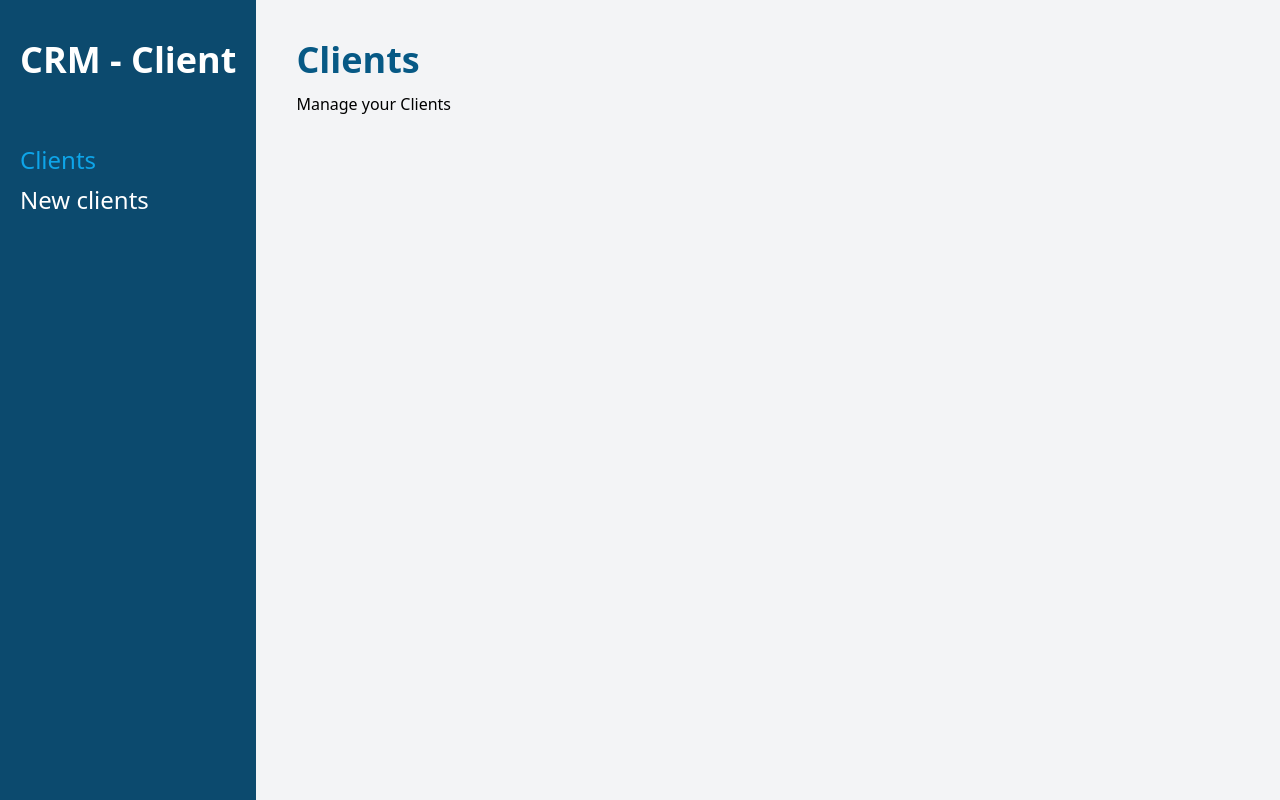
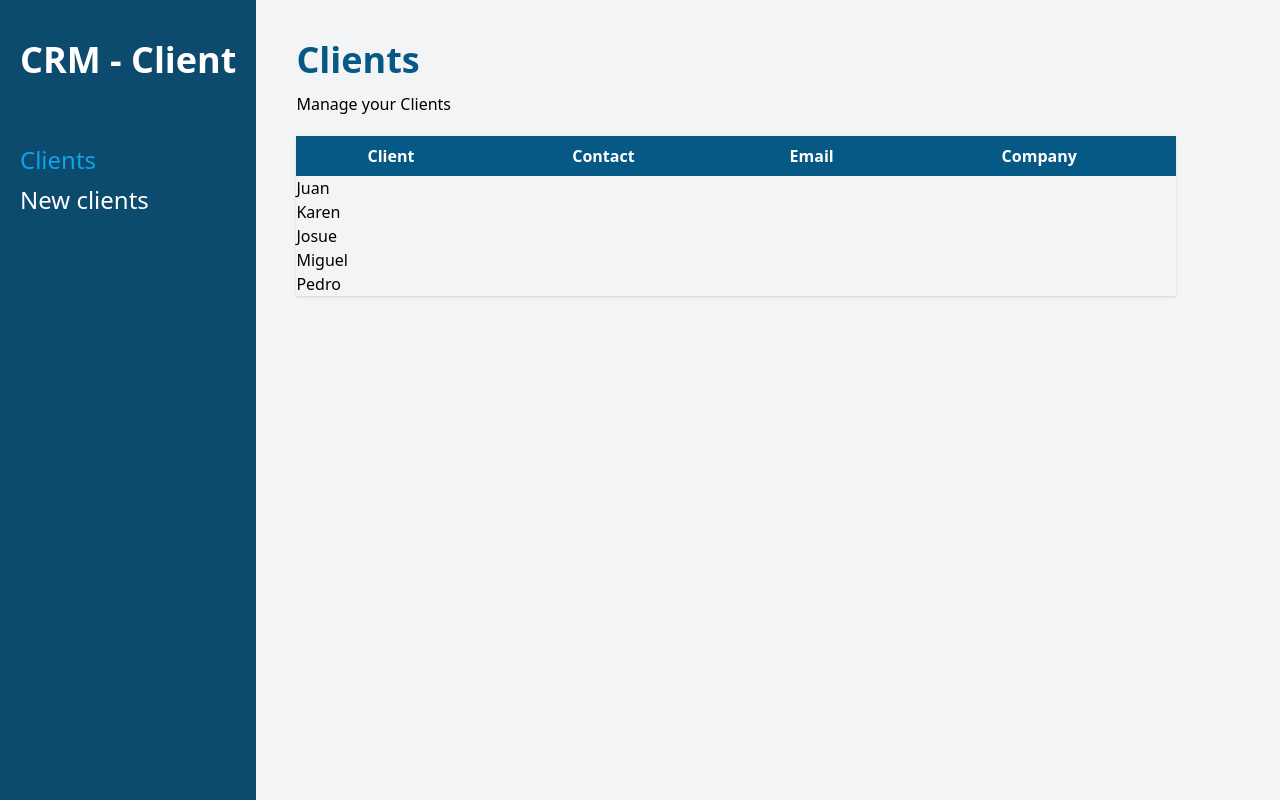
Before and after one commit to ericseparovic/customer-crm-adm, a React (Vite) app: page / in a window 1280 px wide. Built offline with nearby package versions, Linux system fonts and the light colour scheme.

Commit message:
Add client component

```diff
--- /dev/null
+++ b/src/components/Client.jsx
@@ -0,0 +1,6 @@
+function Client({ client }) {
+	const { name } = client;
+	return <tr className='p-2'>{name}</tr>;
+}
+
+export default Client;
--- a/src/main.jsx
+++ b/src/main.jsx
@@ -11,11 +11,10 @@ const router = createBrowserRouter([
 		path: '/',
 		element: <Layout />,
 		children: [
-			{ index: true, element: <Index /> },
+			{ index: true, element: <Index />, loader: clientsLoader },
 			{
 				path: '/clients/new',
 				element: <NewClient />,
-				loader: clientsLoader,
 			},
 		],
 	},
--- a/src/pages/Index.jsx
+++ b/src/pages/Index.jsx
@@ -1,52 +1,73 @@
 import { useLoaderData } from 'react-router-dom';
+import Client from '../components/Client';
 
 export function loader() {
 	const clients = [
 		{
 			id: 1,
-			nombre: 'Juan',
-			telefono: 102013313,
-			email: 'juan@juan.com',
-			empresa: 'Codigo Con Juan',
+			name: 'Juan',
+			phone: 102013313,
+			email: 'juan@accesa.com',
+			company: 'Accesa',
 		},
 		{
 			id: 2,
-			nombre: 'Karen',
-			telefono: 138198313,
-			email: 'karen@juan.com',
-			empresa: 'Codigo Con Juan',
+			name: 'Karen',
+			phone: 138198313,
+			email: 'karen@nike.com',
+			company: 'Nike',
 		},
 		{
 			id: 3,
-			nombre: 'Josue',
-			telefono: 31983913,
-			email: 'josue@juan.com',
-			empresa: 'Codigo Con Juan',
+			name: 'Josue',
+			phone: 31983913,
+			email: 'josue@mistral.com',
+			company: 'Mistral',
 		},
 		{
 			id: 4,
-			nombre: 'Miguel',
-			telefono: 319381983,
-			email: 'miguel@juan.com',
-			empresa: 'Codigo Con Juan',
+			name: 'Miguel',
+			phone: 319381983,
+			email: 'miguel@tata.com',
+			company: 'TaTa',
 		},
 		{
 			id: 5,
-			nombre: 'Pedro',
-			telefono: 1398198938,
-			email: 'pedro@juan.com',
-			empresa: 'Codigo Con Juan',
+			name: 'Pedro',
+			phone: 1398198938,
+			email: 'pedro@adidas.com',
+			company: 'Adidas',
 		},
 	];
 	return clients;
 }
 
 function Index() {
-	const data = useLoaderData();
+	const clients = useLoaderData();
 	return (
 		<>
 			<h1 className='font-black text-4xl text-sky-800'>Clients</h1>
 			<p className='mt-3'>Manage your Clients</p>
+
+			{clients.length ? (
+				<table className='w-full bg-while shadow mt-5 table-auto'>
+					<thead className='bg-sky-800 text-white'>
+						<tr>
+							<th className='p-2'>Client</th>
+							<th className='p-2'>Contact</th>
+							<th className='p-2'>Email</th>
+							<th className='p-2'>Company</th>
+						</tr>
+					</thead>
+					<tbody>
+						{clients.map((client) => (
+							<Client client={client} />
+						))}
+					</tbody>
+				</table>
+			) : (
+				<p className='text-center mt-10'>No Clients</p>
+			)}
 		</>
 	);
 }
```
